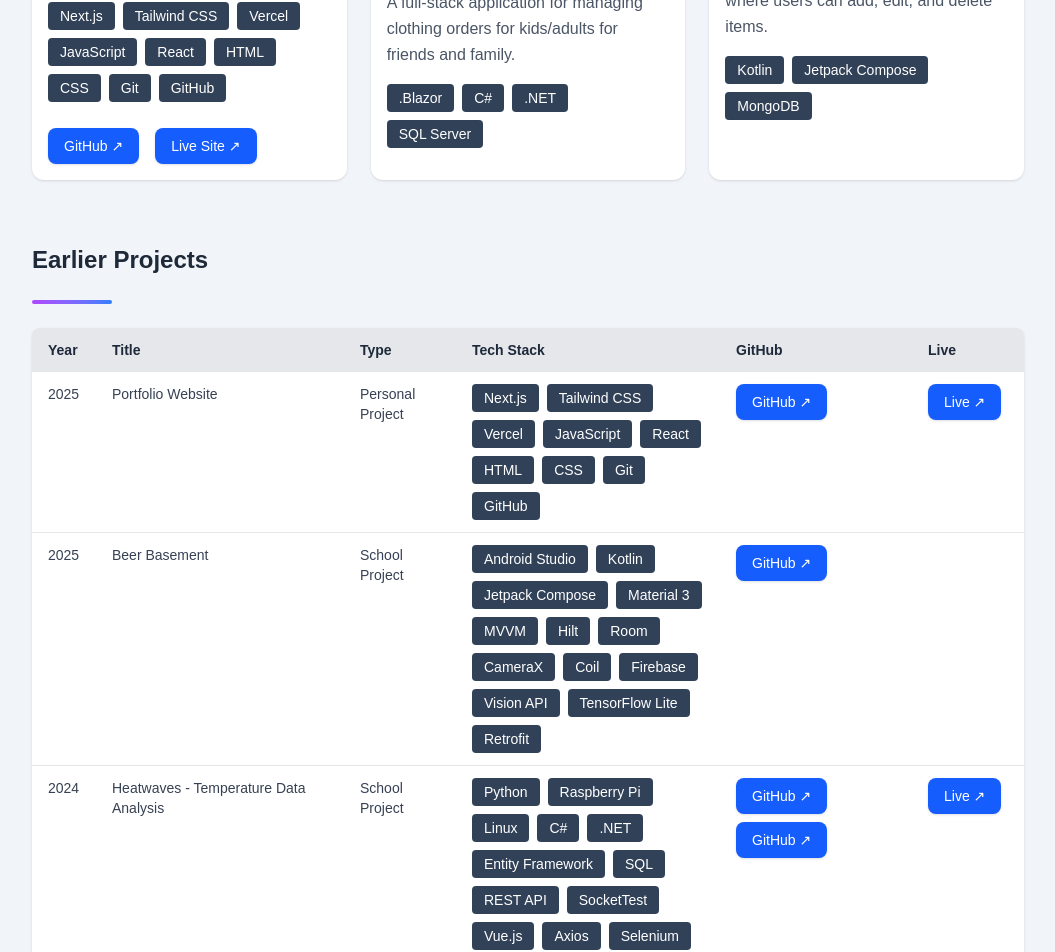
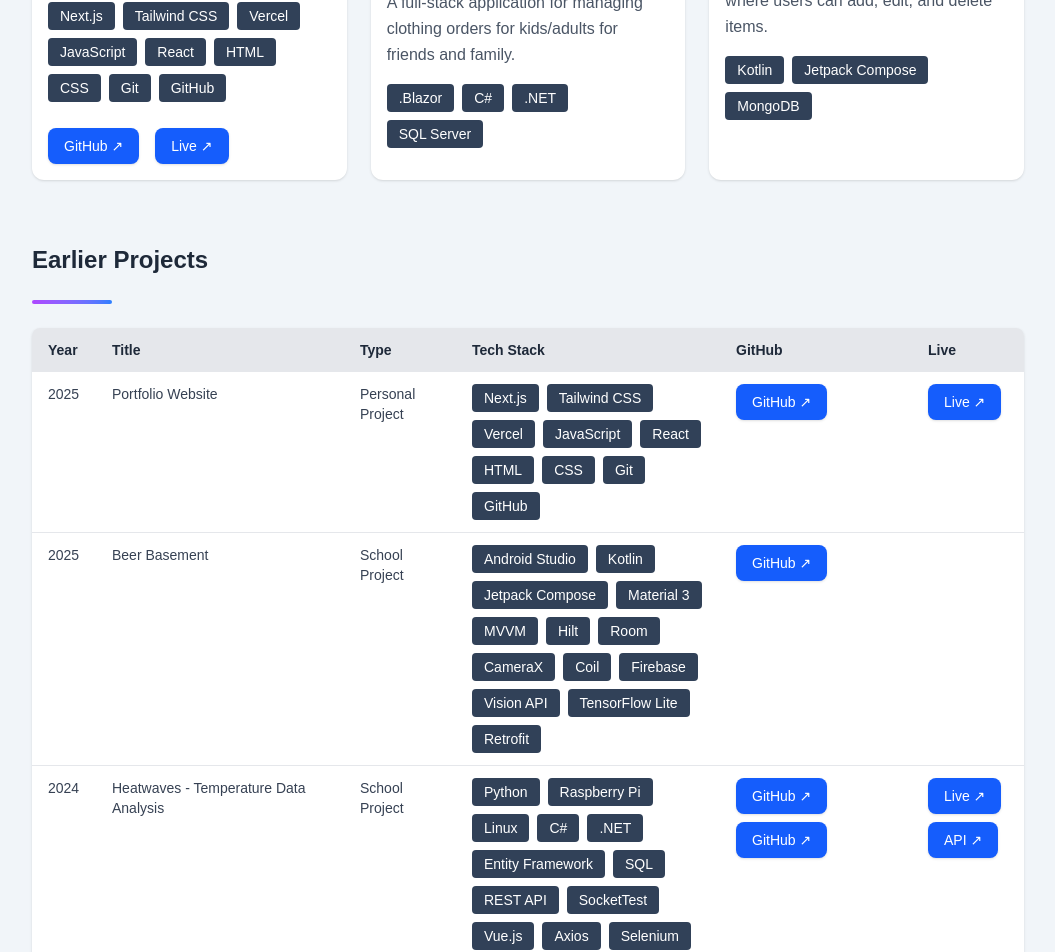
Before and after one commit to Nuggitt/portfolio-nextjs, a Next.js app: page /projects in a window 1280 px wide. Shown: the part 580-1532 px from the top of the page, without its empty margins (112-1167 px from the left). Built offline with nearby package versions, Linux system fonts and the light colour scheme.

Commit message:
Added API for heatwaves

```diff
--- a/src/app/projects/page.js
+++ b/src/app/projects/page.js
@@ -90,7 +90,10 @@
         "https://github.com/Nuggitt/HeatWaves",
         "https://github.com/Nuggitt/HtmlHeatWave",
       ],
-      live: "https://heatwaves.nuggit.dk",
+      live: [
+        "https://heatwaves.nuggit.dk",
+        "https://heatwave20260329030232-f6aqg9bgfygkfmgw.denmarkeast-01.azurewebsites.net/api/temp",
+      ],
     },
     {
       year: 2025,
@@ -193,7 +196,7 @@
                         rel="noopener noreferrer"
                         className="btn-blue"
                       >
-                        Live Site ↗
+                        Live ↗
                       </a>
                     )}
                 </div>
@@ -270,7 +273,24 @@
                     </a>
                   ) : null}
 
-                  {proj.live && (
+                  {Array.isArray(proj.live) ? (
+                    proj.live.map((link) => {
+                      const label = link.includes("/api/") ? "API" : "Live";
+
+                      return (
+                        <a
+                          key={link}
+                          href={link}
+                          target="_blank"
+                          rel="noopener noreferrer"
+                          className="btn-blue"
+                          aria-label={`Open ${label}`}
+                        >
+                          {label} ↗
+                        </a>
+                      );
+                    })
+                  ) : proj.live ? (
                     <a
                       href={proj.live}
                       target="_blank"
@@ -279,7 +299,7 @@
                     >
                       Live ↗
                     </a>
-                  )}
+                  ) : null}
                 </div>
               </article>
             ))}
@@ -357,7 +377,26 @@
                       </td>
                       <td className="align-top">
                         <div className="flex flex-wrap gap-2">
-                          {proj.live && (
+                          {Array.isArray(proj.live) ? (
+                            proj.live.map((link) => {
+                              const label = link.includes("/api/")
+                                ? "API"
+                                : "Live";
+
+                              return (
+                                <a
+                                  key={link}
+                                  href={link}
+                                  target="_blank"
+                                  rel="noopener noreferrer"
+                                  className="btn-blue"
+                                  aria-label={`Open ${label}`}
+                                >
+                                  {label} ↗
+                                </a>
+                              );
+                            })
+                          ) : proj.live ? (
                             <a
                               href={proj.live}
                               target="_blank"
@@ -366,7 +405,7 @@
                             >
                               Live ↗
                             </a>
-                          )}
+                          ) : null}
                         </div>
                       </td>
                     </tr>
```
